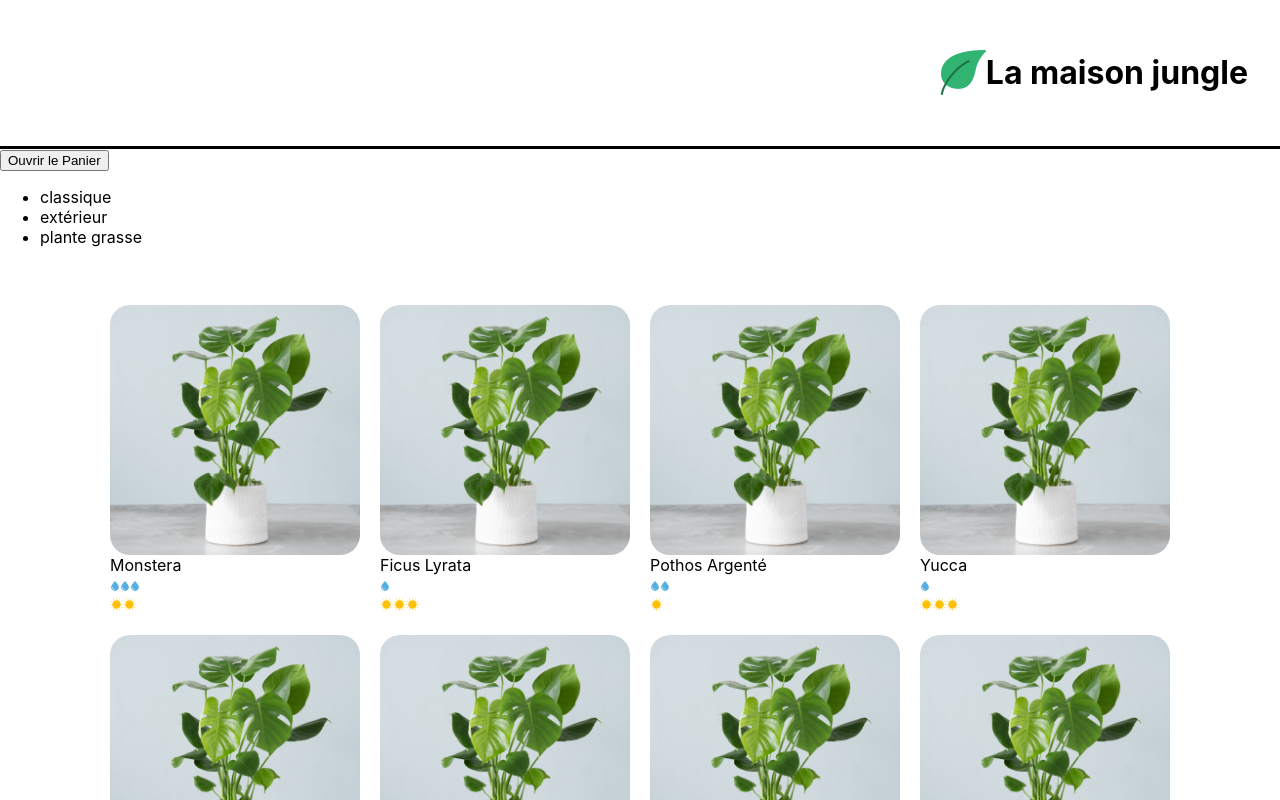
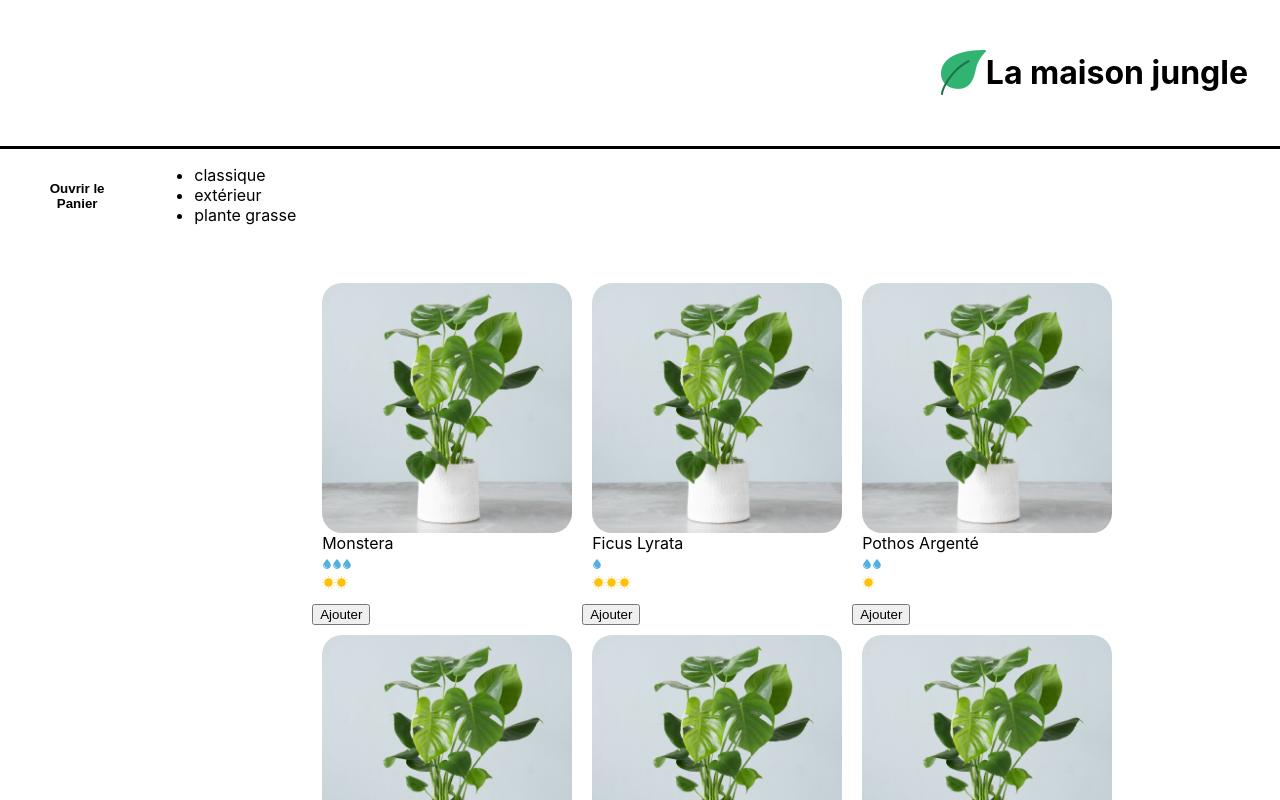
Before and after one commit to kirperov/ocr_reactjs_project_masion_jungle, a React (Create React App) app: page / in a window 1280 px wide. Shown: the top 800 px of the page. Built offline with nearby package versions, Linux system fonts and the light colour scheme.

Commit message:
pass useState into child and child into parent to add each element to the cart, add somy style for cart

```diff
--- a/src/components/App.js
+++ b/src/components/App.js
@@ -3,17 +3,21 @@ import logo from '../assets/logo.png'
 import Cart from './Cart'
 import Footer from './Footer'
 import ShoppingList from './ShoppingList'
+import { useState } from 'react'
+import '../styles/Layout.css'
+function App() {
 
-function App() {
+	const [cart, updateCart] = useState([])
 	return (
 		<div>
 			<Banner>
 				<img src={logo} alt='La maison jungle' className='lmj-logo' />
 				<h1 className='lmj-title'>La maison jungle</h1>
 			</Banner>
-
-			<Cart />
-			<ShoppingList />
+			<div className='lmj-layout-inner'>
+				<Cart cart={cart} updateCart={updateCart} />
+				<ShoppingList cart={cart} updateCart={updateCart} />
+			</div>
 			<Footer />
 		</div>
 	)
--- a/src/components/Cart.js
+++ b/src/components/Cart.js
@@ -2,24 +2,21 @@ import '../styles/Cart.css';
 import { useState } from 'react'
 
 
-function Cart() {
+function Cart({cart, updateCart }) {
     const monsteraPrice = 8
-    const [cart, updateCart] = useState(0)
     const [isOpen, setIsOpen] = useState(false)
 
     return isOpen ? (
         <div className='lmj-cart'>
-            <button onClick={() => setIsOpen(false)}>Fermer</button>
+            <button className='lmj-cart-toggle-button' onClick={() => setIsOpen(false)}>Fermer</button>
             <h2>Panier</h2>
-            <div>
-                Monstera : {monsteraPrice}€
-                <button onClick={() => updateCart(cart + 1)}>
-                    Ajouter
-                </button>
-            </div>
             <h3>Total : {monsteraPrice * cart}€</h3>
             <button onClick={() => updateCart(0)}>Vider le panier</button>
         </div>
-    ) : ( <button onClick={() => setIsOpen(true)}>Ouvrir le Panier</button> )
+    ) : (
+        <div className='lmj-cart-closed'>
+            <button className='lmj-cart-toggle-button' onClick={() => setIsOpen(true)}>Ouvrir le Panier</button>
+        </div>
+        )
 }
 export default Cart;
--- a/src/components/ShoppingList.js
+++ b/src/components/ShoppingList.js
@@ -2,7 +2,7 @@ import { plantList } from '../datas/plantList';
 import  PlantItem from './PlantItem';
 import '../styles/ShoppingList.css';
 
-function ShoppingList() {
+function ShoppingList({ cart, updateCart }) {
     const categories = plantList.reduce((previous, currentPlant) =>
     previous.includes(currentPlant.category) ? previous : previous.concat(currentPlant.category), []);
 
@@ -16,7 +16,10 @@ function ShoppingList() {
 
             <ul className='lmj-plant-list'>
                 {plantList.map(({id, cover, name, water, light}) => (
-                    <PlantItem key={id} cover={cover} name={name} water={water} light={light} />
+                    <div key={id}>
+                        <PlantItem  cover={cover} name={name} water={water} light={light} />
+                        <button onClick={() => updateCart(cart + 1)}>Ajouter</button>
+                    </div>
                 ))}
             </ul>
         </div>
--- /dev/null
+++ b/src/styles/Layout.css
@@ -0,0 +1,4 @@
+.lmj-layout-inner {
+	display: flex;
+	flex-direction: row;
+}
```
